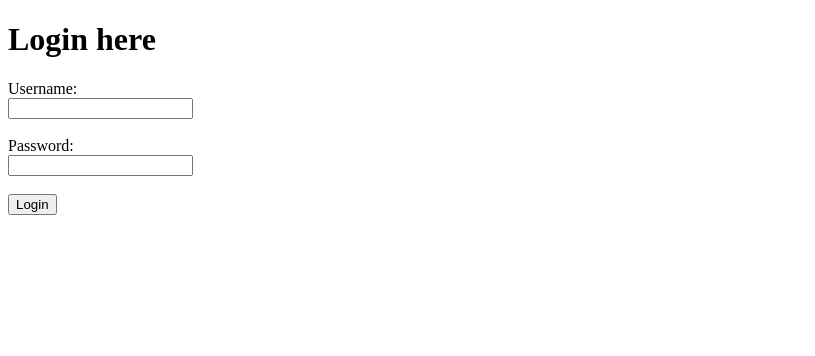
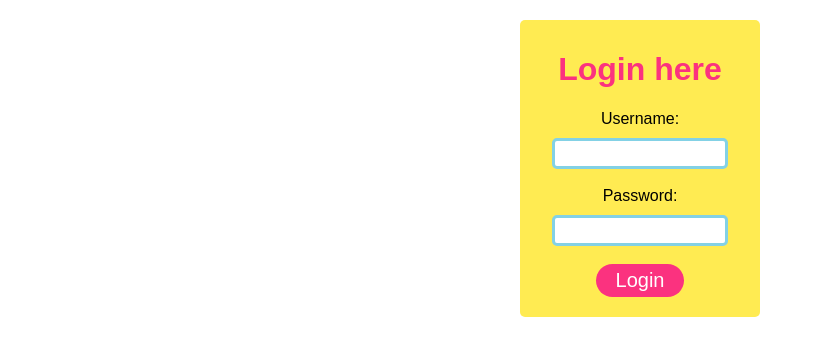
Before and after one commit to SeppeBe1/Donuttelo, a Vue app in the folder adminControls/: page /login in a window 1280 px wide. Shown: the top 356 px of the page, without its empty margins (0-815 px from the left). Built offline with nearby package versions, Linux system fonts and the light colour scheme.

Commit message:
Build[loging.vue] css styling

```diff
--- a/adminControls/src/views/Login.vue
+++ b/adminControls/src/views/Login.vue
@@ -1,6 +1,7 @@
 <!-- import components -->
 
 <template id="login">
+  <div class="loginblock">
     <h1>{{ title }}</h1>
 
     <label for="username">Username:</label><br />
@@ -14,7 +15,8 @@
       required
     /><br /><br />
 
-  <button @click="login">Login</button>
+    <button class="submit" @click="login">Login</button>
+  </div>
 </template>
 
 <script>
@@ -57,31 +59,56 @@ export default {
 };
 </script>
 
-<!-- <style scoped>
-header {
-  line-height: 1.5;
+<style scoped>
+:root {
+  --donutelloBlauw: #83d1e5;
+  --donutelloGeel: #ffeb52;
+  --donutelloRoze: #fb327f;
 }
 
-.logo {
-  display: block;
-  margin: 0 auto 2rem;
+h1 {
+  color: #fb327f;
+  font-family: sans-serif;
 }
 
-@media (min-width: 1024px) {
-  header {
-    display: flex;
-    place-items: center;
-    padding-right: calc(var(--section-gap) / 2);
+.loginblock {
+  background-color: #ffeb52;
+  text-align: center;
+  width: 200px;
+  border-radius: 5px;
+  margin-left: auto;
+  margin-right: auto;
+  padding: 10px 20px 20px 20px;
+  margin-top: 20px;
 }
 
-  .logo {
-    margin: 0 2rem 0 0;
+label {
+  color: var(--donutelloBlauw);
+  font-family: sans-serif;
 }
 
-  header .wrapper {
-    display: flex;
-    place-items: flex-start;
-    flex-wrap: wrap;
+input {
+  margin-top: 10px;
+  padding: 5px;
+  width: 80%;
+  border-style: none;
+  border-radius: 5px;
+  border: 3px solid #83d1e5;
+  font-family: sans-serif;
 }
+
+.submit {
+  background-color: #fb327f;
+  color: #ffffff;
+  border: none;
+  border-radius: 20px;
+  padding: 5px 20px 5px 20px;
+  font-size: 20px;
+  margin-bottom: 10px;
+
+  align-self: center;
+
+  margin: 0 auto;
+  display: block;
 }
-</style> -->
+</style>
```
Lines whose indentation alone changed are shown as unchanged.
